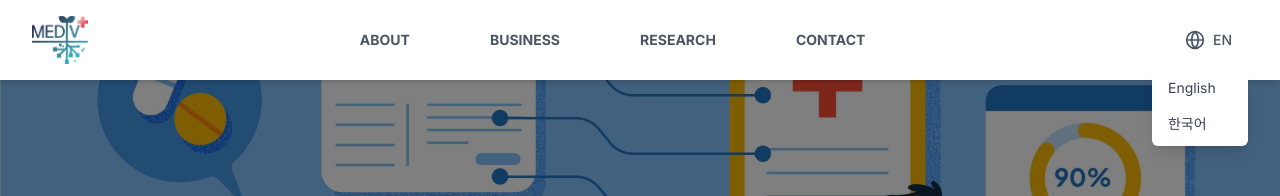
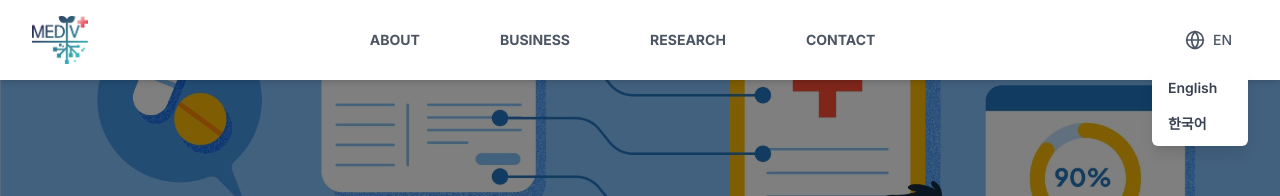
Before and after one commit to hi-rachel/mediv, a Next.js app: page / in a window 1280 px wide. Both pictures are taken after a click on the button "EN". Shown: the top 196 px of the page. Built offline with nearby package versions, Linux system fonts and the light colour scheme.

Commit message:
style: 헤더 스타일 수정
- 글자 semibold로 더 잘보이게 설정
- 간격 조정

```diff
--- a/app/components/Header.tsx
+++ b/app/components/Header.tsx
@@ -73,7 +73,7 @@ const Header = () => {
             />
           </Link>
 
-          <div className="hidden md:flex items-center space-x-8 lg:space-x-12">
+          <div className="ml-5 hidden md:flex items-center space-x-6 lg:space-x-12">
             {menuItems.map((item) => (
               <div key={item.id} className="relative group">
                 <button
@@ -116,7 +116,7 @@ const Header = () => {
               </button>
 
               {isLangMenuOpen && (
-                <div className="absolute right-0 mt-2 w-24 bg-white rounded-md shadow-lg py-1 z-50">
+                <div className="font-semibold absolute right-0 mt-2 w-24 bg-white rounded-md shadow-lg py-1 z-50">
                   <button
                     onClick={() => handleLanguageChange("en")}
                     className="block w-full text-left px-4 py-2 text-sm text-gray-700 hover:bg-gray-100"
```
